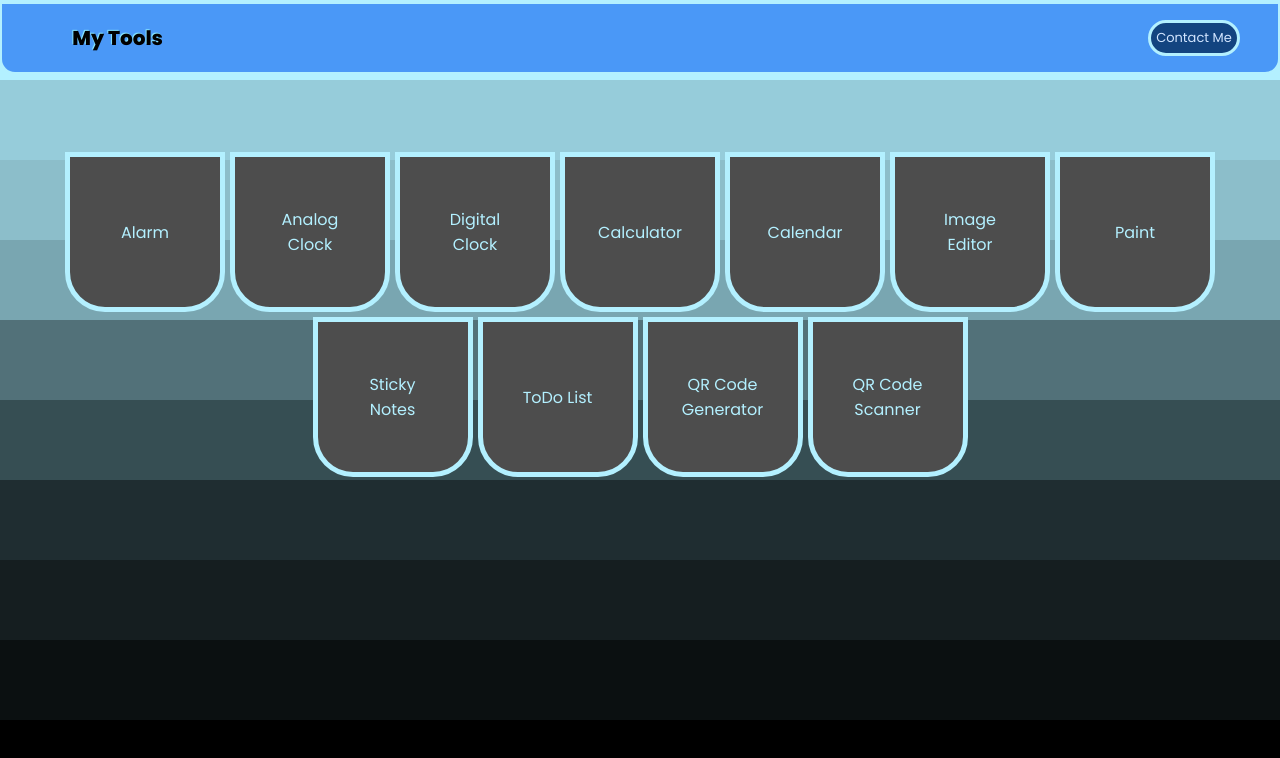
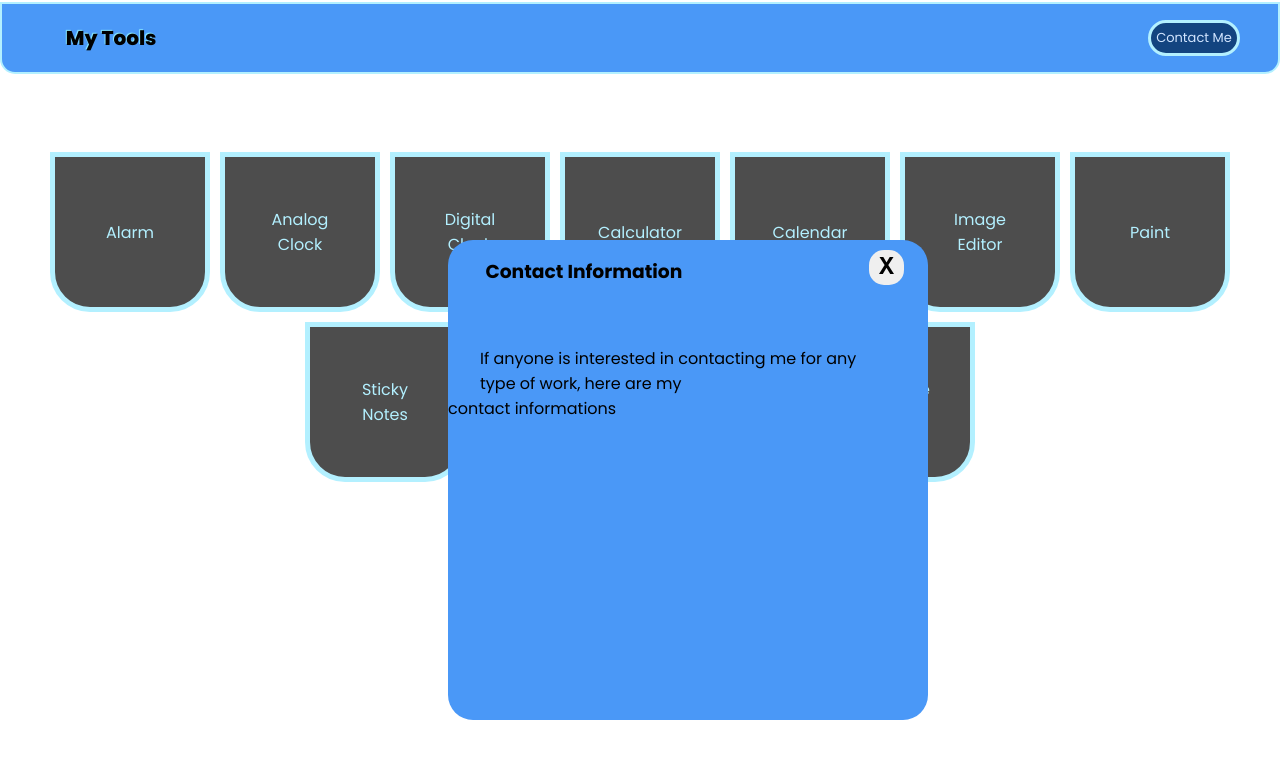
Before and after one commit to yilikaltesfaye/my-tools-clean, a plain HTML site: page index.html in a window 1280 px wide. Both pictures are taken after a click on the button "Contact Me". Drawn offline with Linux system fonts and the light colour scheme.

Commit message:
done with the  project

```diff
--- a/index.html
+++ b/index.html
@@ -9,8 +9,24 @@
 <body>
     <nav>
         <p>My Tools</p>
-        <button>Contact Me</button>
+        <button class="btn">Contact Me</button>
     </nav>
+    <div class="contact">
+        <div class="contactheader">
+            <h3>Contact information</h3>
+            <button class="x">X</button>
+        </div>
+        <br />
+        <br />
+        <p>If anyone is interested in contacting me for any type of work, here are my
+            <ul>
+                <li><i class="fa fa-facebook-square"></i></li>
+                <li class="fa fa-github-square"></li>
+                <li></li>
+                <li></li>
+            </ul>
+            contact informations</p>
+    </div>
     <div class="my-tools">
         <a href="./Pages/Alarm/index.html">
             <div class="tool">
@@ -68,20 +84,17 @@
             </div>
         </a>
     </div>
-    <div class="background">
-        <div class="color-1"></div>
-        <div class="color-2"></div>
-        <div class="color-3"></div>
-        <div class="color-4"></div>
-        <div class="color-5"></div>
-        <div class="color-6"></div>
-        <div class="color-7"></div>
-        <div class="color-8"></div>
-        <div class="color-9"></div>
-        <div class="color-10"></div>
-    </div>
     <script>
+        let btn = document.querySelector('.btn');
+        let body = document.querySelector('.contact');
+        let clos = document.querySelector('.x');
 
+        btn.addEventListener("click", function() {
+            body.classList.add('active');
+        })
+        clos.addEventListener("click", function() {
+            body.classList.remove('active');
+        })
     </script>
 </body>
 </html>
--- a/style.css
+++ b/style.css
@@ -10,53 +10,6 @@
 }
 body{
     min-height: 100vh;
-}
-.background {
-    position: absolute;
-    width: 100%;
-    top: 0;
-    z-index: -9999;
-    height: 100vh;
-    .color-1 {
-        height: 10%;
-        background: #b3f0ff;
-    }
-    .color-2 {
-        height: 10%;
-        background: #96ccda;
-    }
-    .color-3 {
-        height: 10%;
-        background: #8cbeca;
-    }
-    .color-4 {
-        height: 10%;
-        background: #79a6b1;
-    }
-    .color-5 {
-        height: 10%;
-        background: #527179;
-    }
-    .color-6 {
-        height: 10%;
-        background: #364e53;
-    }
-    .color-7 {
-        height: 10%;
-        background: #1f2d31;
-    }
-    .color-8 {
-        height: 10%;
-        background: #151e20;
-    }
-    .color-9 {
-        height: 10%;
-        background: #0b1011;
-    }
-    .color-10 {
-        height: 10%;
-        background: #000000;
-    }
 }
 nav {
     height: 9vh;
@@ -73,7 +26,7 @@ nav {
     border-right: 2px solid #b3f0ff;
     border-top: 2px solid #b3f0ff;
     p {
-        padding-left: 2rem;
+        padding-left: 2%;
         position: absolute;
         left: 3%;
         color: #000000;
@@ -112,7 +65,7 @@ nav {
     padding-right: 5vh;
     display: flex;
     flex-wrap: wrap;
-    gap: 5px;
+    gap: 10px;
     justify-content: center;
     .tool {
         text-align: center;
@@ -135,27 +88,68 @@ nav {
         }
     }
 }
-@media screen and (max-width: 730px) {
-    .background {
-        height: 129%;
-    }
+@media screen and (max-width: 731px) {
+
     nav {
         margin-top: .3rem;
     }
 }
 @media screen and (max-width: 570px) {
-    .background {
-        height: 182%;
-    }
+
     nav {
         margin-top: .9rem;
     }
 }
-@media screen and (max-width: 400px) {
-    .background {
-        height: 319%;
+.contact {
+    top: 30%;
+    left: 35%;
+    border: none;
+    background-color: #4a98f7;
+    z-index: 1000;
+    width: 60vh;
+    height: 60vh;
+    position: absolute;
+    display: none;
+    border-radius: 25px;
+    p {
+        padding: 0 2em;
     }
-    nav {
-        margin-top: .9rem;
+    ul {
+        position: absolute;
+        color: rgb(0, 0, 0);
+        z-index: 1000;
+        li {
+            width: 30px;
+            height: 30px;
+        }
     }
 }
+.contact.active {
+    display: block;
+}
+.contactheader {
+    width: 51vh;
+    height: 7vh;
+    display: flex;
+    justify-content: space-between;
+    h3 {
+        padding-top: .9em;
+        padding-left: 2em;
+        text-transform: capitalize;
+    }
+    .x {
+        width: 35px;
+        height: 35px;
+        font-size: 25px;
+        font-family: monospace;
+        font-weight: 900;
+        border-radius: 15px;
+        position: absolute;
+        right: 5%;
+        top: 2%;
+        border: none;
+        &:hover {
+            color: inherit;
+        }
+    }
+}
```
Also changed, not shown: Pages/StickyNotes/index.html (+2 -2 lines).
